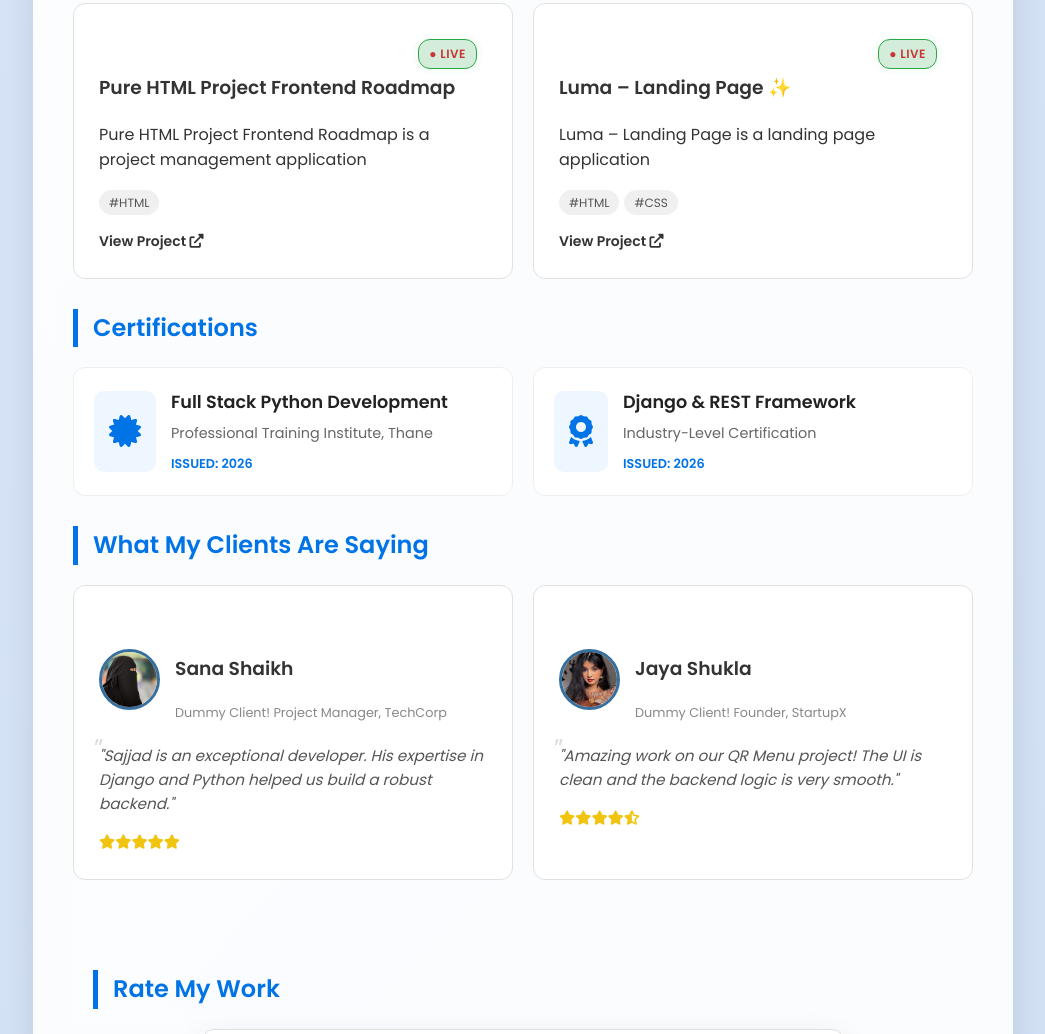
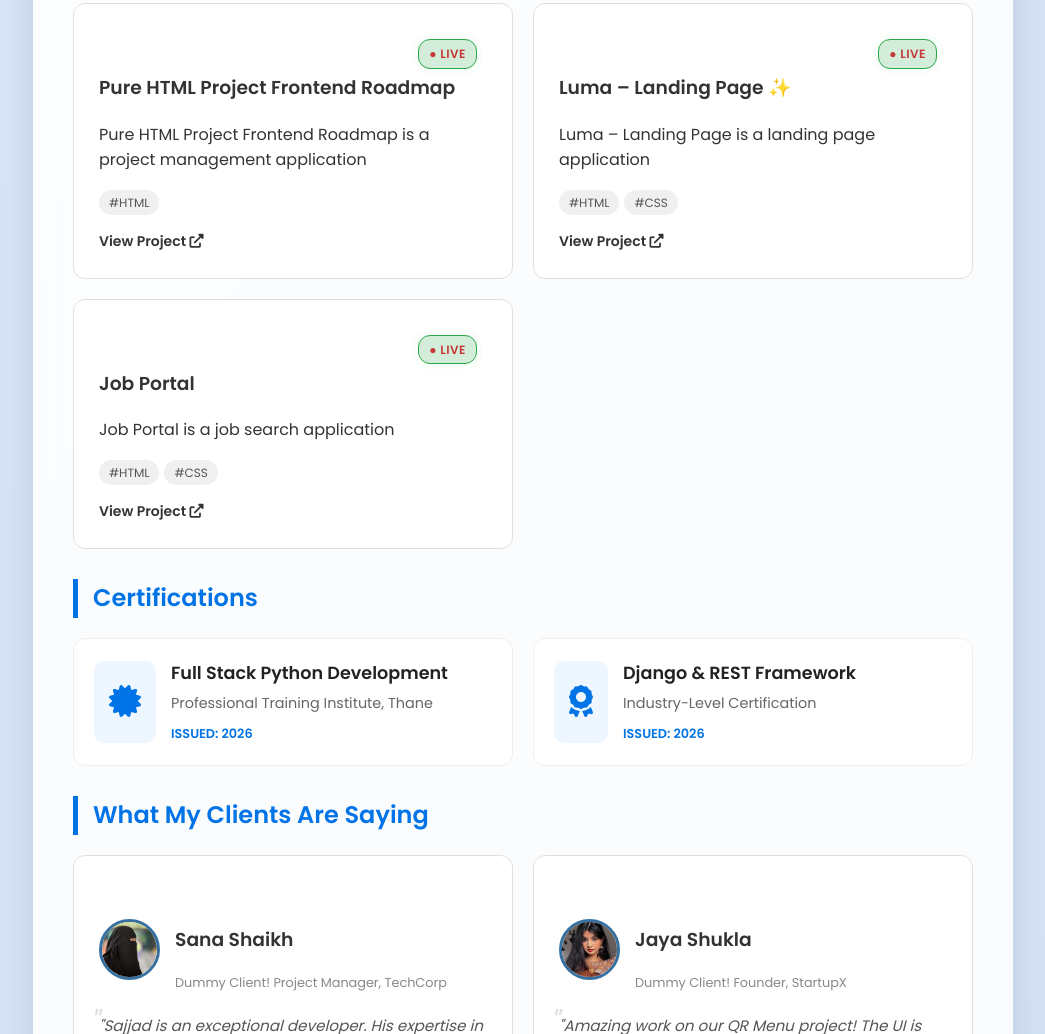
Before and after one commit to sajjadali-fullstack/sajjad-ali-portfolio, a plain HTML site: page index.html in a window 1280 px wide. Shown: the part 5888-6922 px from the top of the page, without its empty margins (117-1162 px from the left). Drawn offline with Linux system fonts and the light colour scheme.

Commit message:
fix: 2 live link and  Add one project

```diff
--- a/index.html
+++ b/index.html
@@ -237,7 +237,7 @@
                         <div class="tags">
                             <span>#HTML</span> <span>#Tailwind</span>
                         </div>
-                        <a href="https://github.com/sajjadali-fullstack/footwear-ecommerce-ui" class="view-project">View
+                        <a href="https://sajjadali-fullstack.github.io/footwear-ecommerce-ui/" class="view-project">View
                             Project <i class="fas fa-external-link-alt"></i></a>
                     </div>
                 </div>
@@ -461,7 +461,6 @@
                 </div>
 
 
-
                 <!-- Luma – Landing Page -->
                 <div class="work-card">
                     <div class="work-content">
@@ -471,7 +470,22 @@
                         <div class="tags">
                             <span>#HTML</span><span>#CSS</span>
                         </div>
-                        <a href="https://sajjadali-fullstack.github.io/luma/" class="view-project">View
+                        <a href="https://sajjadali-fullstack.github.io/luma-landing-page/" class="view-project">View
+                            Project <i class="fas fa-external-link-alt"></i></a>
+                    </div>
+                </div>
+
+
+                <!-- Job Portal -->
+                <div class="work-card">
+                    <div class="work-content">
+                        <span class="badge live-badge">● Live</span>
+                        <h3>Job Portal</h3>
+                        <p>Job Portal is a job search application</p>
+                        <div class="tags">
+                            <span>#HTML</span><span>#CSS</span>
+                        </div>
+                        <a href="https://sajjadali-fullstack.github.io/online-job-search-portal/" class="view-project">View
                             Project <i class="fas fa-external-link-alt"></i></a>
                     </div>
                 </div>
```
